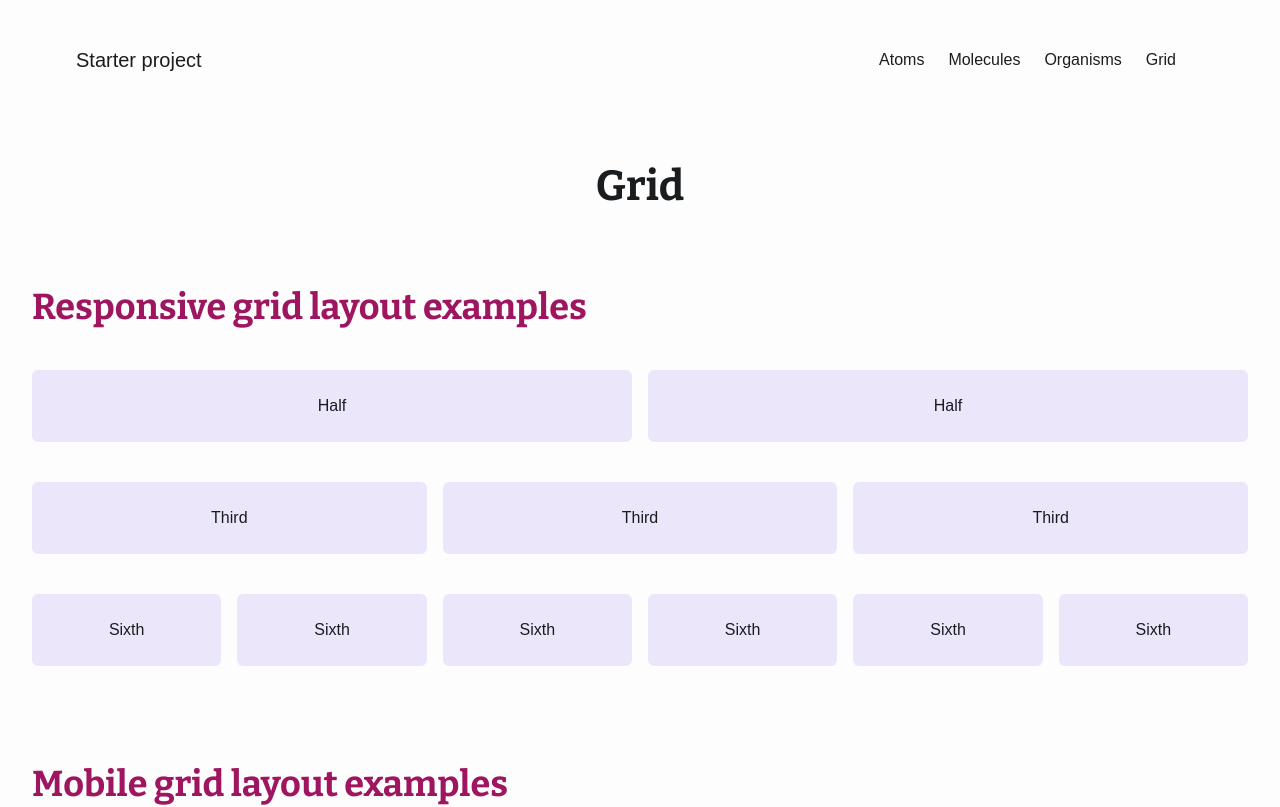
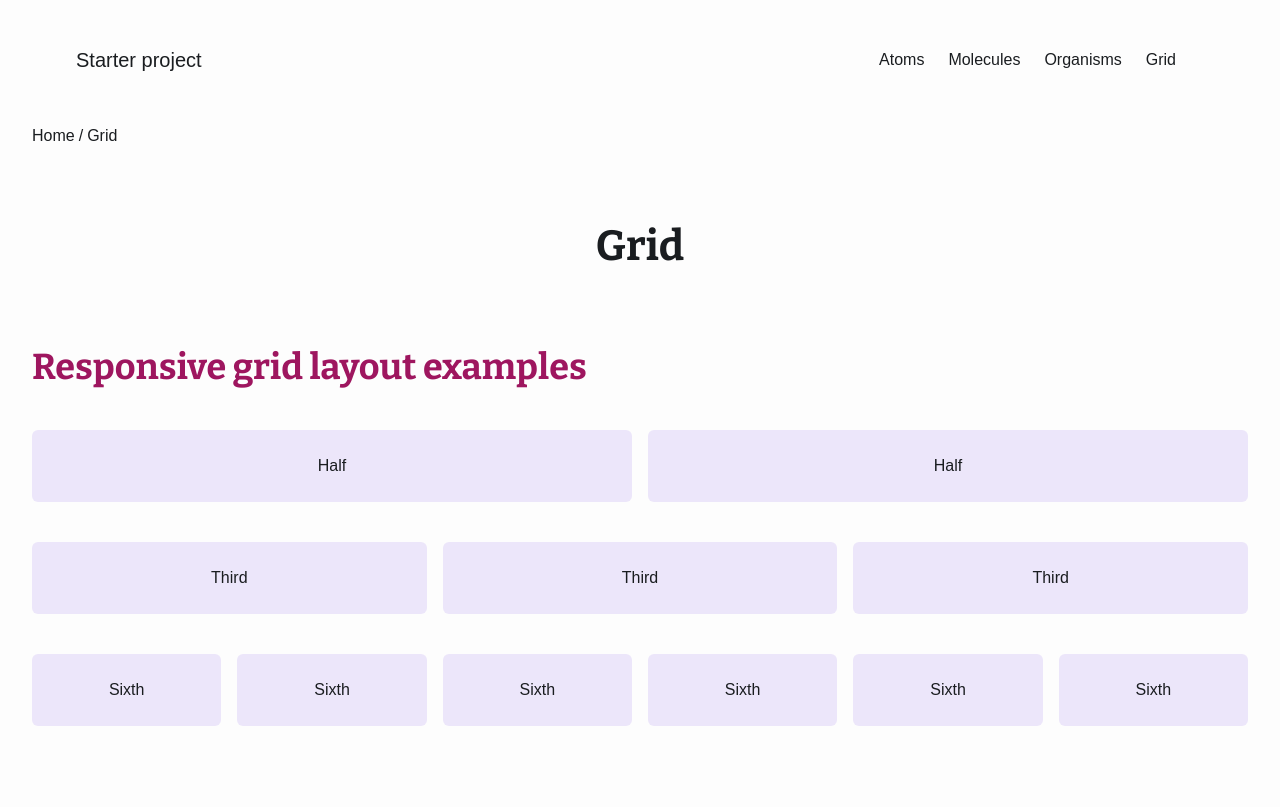
Before and after one commit to marboqmar/starter, a React (Vite) app: page /grid in a window 1280 px wide. Shown: the top 807 px of the page. Built offline with nearby package versions, Linux system fonts and the light colour scheme; a web font is replaced by a local one.

Commit message:
Added breadcrumbs to grid page

```diff
--- a/src/pages/Grid.jsx
+++ b/src/pages/Grid.jsx
@@ -1,9 +1,17 @@
 import { GridShowcase } from '../showcases/grid/GridShowcase/GridShowcase';
 import { Heading } from '../components/atoms/Heading/Heading';
+import { Breadcrumbs } from '../components/molecules/Breadcrumbs/Breadcrumbs';
+
+const breadcrumbsInfo = [
+  { label: 'Home', href: '/' },
+  { label: 'Grid', href: '/grid' },
+];
 
 export const Grid = () => {
   return (
     <div className="grid-page showcase-page container">
+      <Breadcrumbs items={breadcrumbsInfo} />
+
       <Heading level={1} className="showcase-page__title">
         Grid
       </Heading>
```
